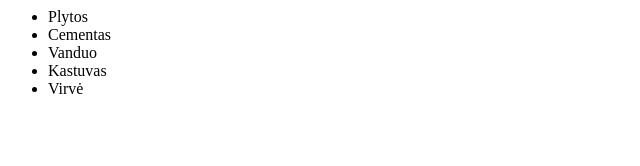
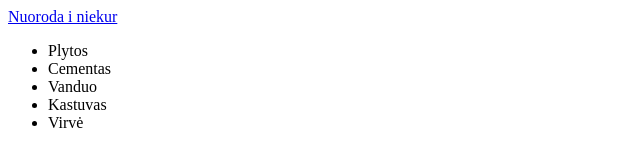
Before and after one commit to einorler/test, a plain HTML site: page index.html in a window 1280 px wide. Shown: the whole page, without its empty margins (0-640 px from the left). Drawn offline with Linux system fonts and the light colour scheme.

Commit message:
pridetas naujas failas, pamodifikuotas index

```diff
--- a/index.html
+++ b/index.html
@@ -3,6 +3,7 @@
 	<title>Kažkas</title>
 </head>
 <body>
+	<a href="#">Nuoroda i niekur</a>
 	<div>
 	<ul>
 		<li>Plytos</li>
```
Also changed, not shown: naujas.html (added, +8 -0 lines).
